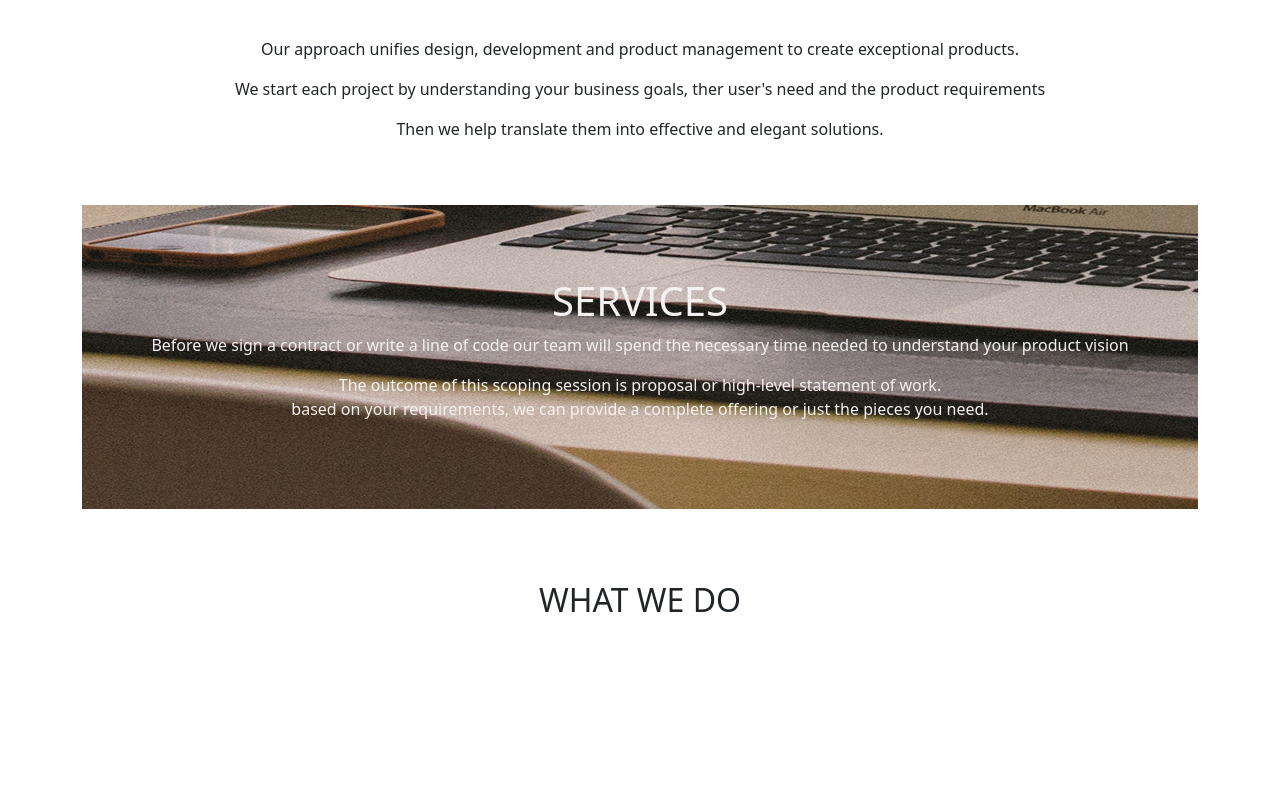
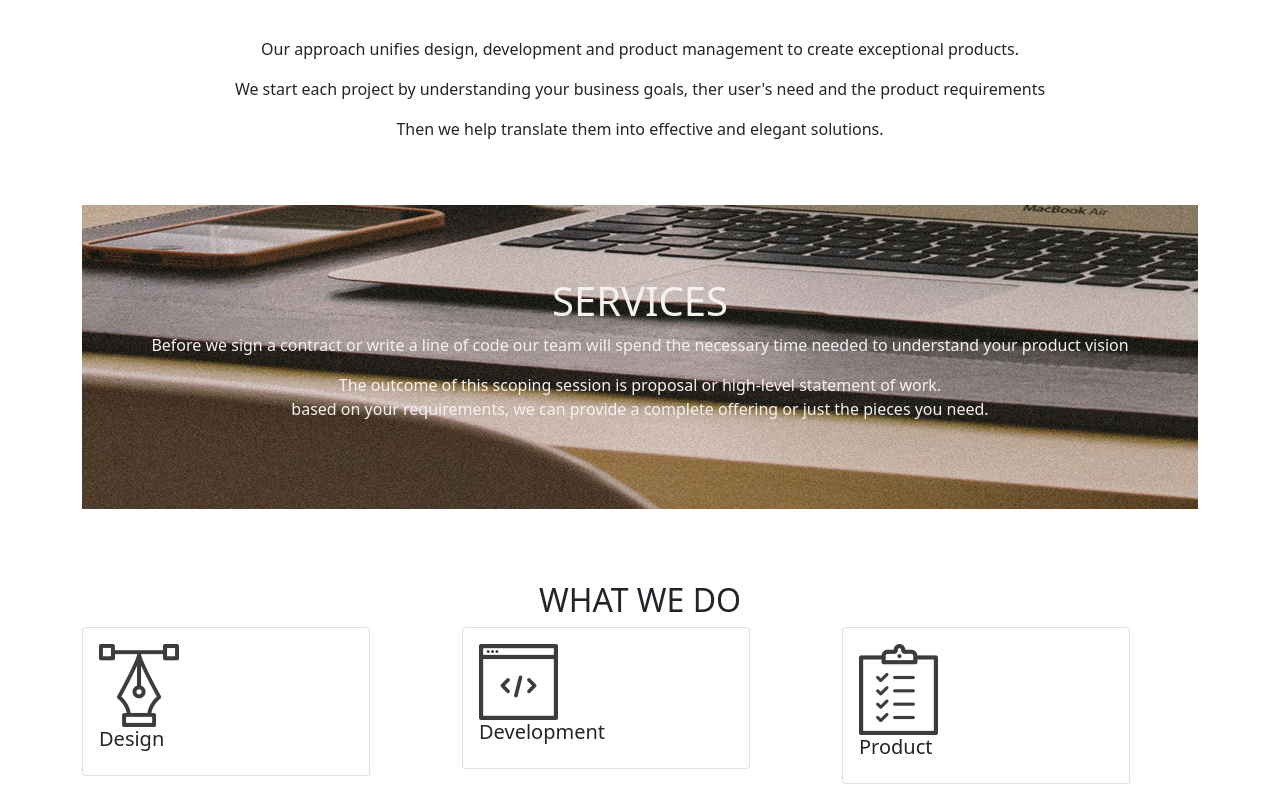
Before and after one commit to ckgathari/Delani_Studio, a plain HTML site: page index.html in a window 1280 px wide. Shown: the part 510-1310 px from the top of the page. Before the commit the page ends 1137 px from the top, so only its background shows below. Drawn offline with Linux system fonts and the light colour scheme.

Commit message:
added what we do cards

```diff
--- a/css/styles.css
+++ b/css/styles.css
@@ -1,5 +1,5 @@
 .heading {
-    background-image: url("../img/h_img.jpg");
+    background-image: url("../img/h_img.jpg") ;
     background-repeat: no-repeat;
     background-size: auto;
 }
--- a/index.html
+++ b/index.html
@@ -9,12 +9,12 @@
     <link rel="stylesheet" href="./css/styles.css">
 </head>
 <div class="heading">
-    <img class="logo" src="./assets/logo/logo.png" alt="logo" /><br>
+    <img class="logo" class="img-fluid" src="./assets/logo/logo.png" alt="logo" /><br>
     <h1>WELCOME</h1>
     <h1>TO DELAN STUDIO</h1>
     <h6>AMAZING PEOPLE ARE MAKING AMAZING DESIGNS IN A FUN ENVIRONMENT</h6>
     <br><br><br>
-    <img class="mouse" src="./assets/mouse_click.png" alt="logo" />
+    <img class="mouse" class="img-fluid" src="./assets/mouse_click.png" alt="logo" />
     <br>
 </div>
 <br><br>
@@ -26,15 +26,41 @@
         <p class="a">We start each project by understanding your business goals, ther user's need and the product requirements</p>
         <p class="a">Then we help translate them into effective and elegant solutions.</p><br><br>
 
-        <div class="serv">
-            <br><br><br>
-            <h1>SERVICES</h1>
+    <div class="serv">
+        <br><br><br>
+        <h1>SERVICES</h1>
             <P id="servi">Before we sign a contract or write a line of code our team will spend the necessary time needed to understand your product vision</P>
             <p id="servi">The outcome of this scoping session is proposal or high-level statement of work. <br> based on your requirements, we can provide a complete offering or just the pieces you need.</p>
-            <br><br><br>
+        <br><br><br>
+    </div>
+        <br><br><br>
+<h2 class="text-center">WHAT WE DO</h2>
+<div class="row row-cols-3 g-4">
+    <div class="col-sm-6 col-md-4">
+        <div class="card mb-3" style="width: 18rem;">
+            <div class="card-body">
+                <img src="./assets/services_icons/design_icon.png" alt="design_icon">
+                <h5 class="card-title">Design</h5>
+            </div>
         </div>
-        <br><br><br>
-        <h2>WHAT WE DO</h2>
     </div>
+    <div class="col-sm-6 col-md-4">
+        <div class="card mb-3" style="width: 18rem;">
+            <div class="card-body">
+                <img src="./assets/services_icons/dev_icon.png" alt="dev_icon">
+                <h5 class="card-title">Development</h5>
+            </div>
+        </div>
+    </div>
+    <div class="col-sm-6 col-md-4">
+        <div class="card mb-3" style="width: 18rem;">
+            <div class="card-body">
+                <img src="./assets/services_icons/product_icon.png" alt="product_icon">
+                <h5 class="card-title">Product</h5>
+            </div>
+        </div>
+    </div>
+</div>
+
 </body>
 </html>
```
